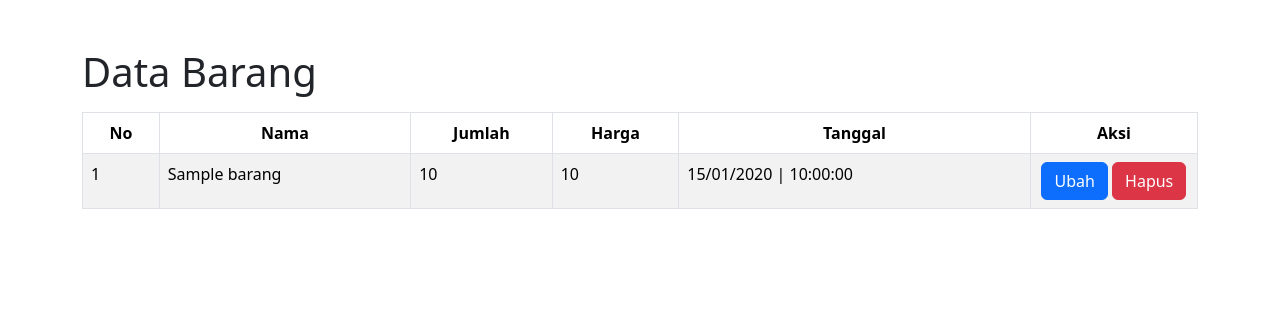
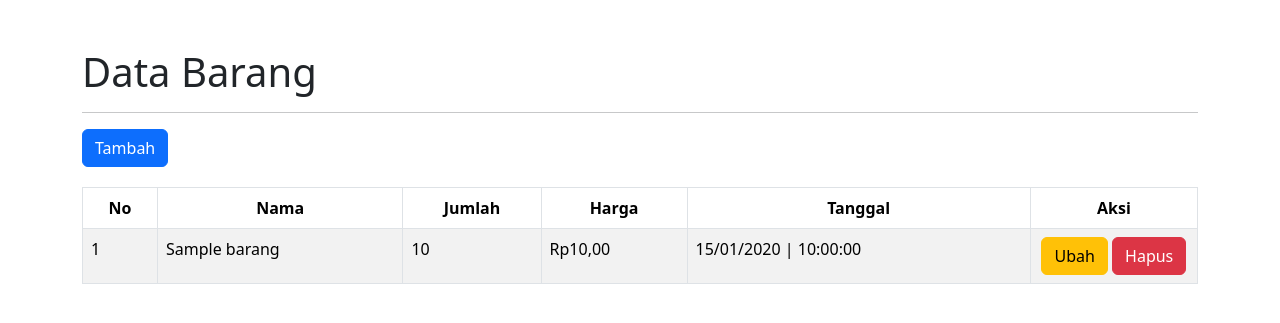
Before and after one commit to Rio-adri/Crud-php, a PHP site: page / in a window 1280 px wide. Shown: the part 56-379 px from the top of the page. Run offline with PHP 8.4, Linux system fonts and the light colour scheme; tables that the repository leaves empty or names only in its code hold one stand-in row (values such as "Sample post").

Commit message:
Merubah format harga dengan menggunakan fungsi number_format() dan menambahkan button tambah diatas tabel.

```diff
--- a/index.php
+++ b/index.php
@@ -55,6 +55,9 @@ $data_barang = select("SELECT * FROM barang")
 
     <div class="container mt-5">
         <h1>Data Barang</h1>
+        <hr>
+
+        <a href="" class="btn btn-primary mb-1">Tambah</a>
 
         <table class="table table-bordered table-striped mt-3">
             <thead>
@@ -74,10 +77,10 @@ $data_barang = select("SELECT * FROM barang")
                     <td> <?= $no++ ;?></td>
                     <td> <?= $barang['nama']; ?></td>
                     <td> <?= $barang['jumlah']; ?></td>
-                    <td> <?= $barang['harga']; ?></td>
+                    <td>Rp<?= number_format($barang['harga'],2,',','.'); ?></td>
                     <td> <?= date('d/m/Y | H:i:s', strtotime($barang['tanggal'])); ?></td>
                     <td width="15%" class="text-center">
-                        <a href="" class="btn btn-primary">Ubah</a>
+                        <a href="" class="btn btn-warning">Ubah</a>
                         <a href="" class="btn btn-danger">Hapus</a>
                     </td>
                 </tr>
```
